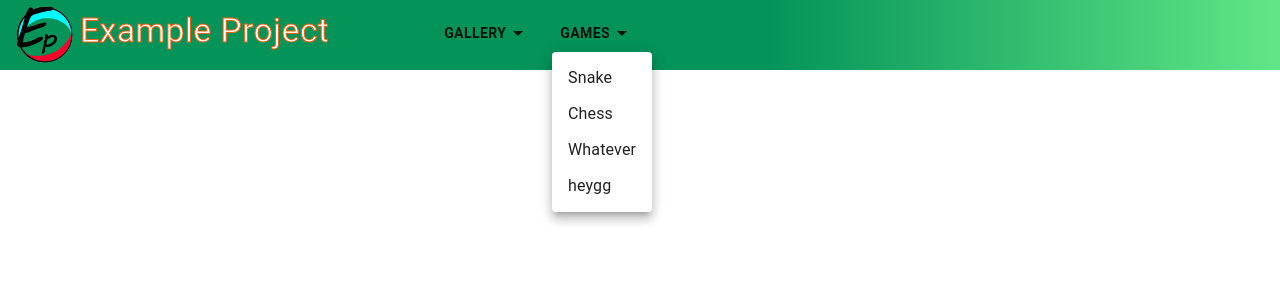
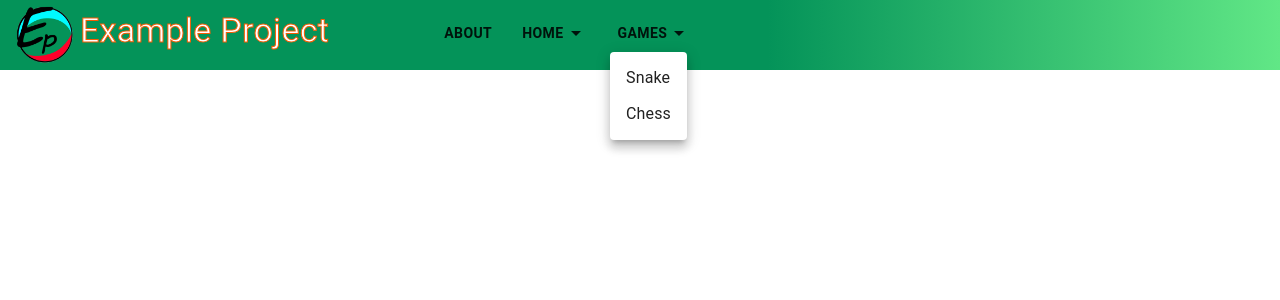
Before and after one commit to danik33/example-project, a React (Create React App) app: page / in a window 1280 px wide. Both pictures are taken after a click on the button "GAMES". Shown: the top 300 px of the page. Built offline with nearby package versions, Linux system fonts and the light colour scheme.

Commit message:
Slight DropdownButton refactor, now it's multipurpose despite name

```diff
--- a/src/components/DropdownText.js
+++ b/src/components/DropdownText.js
@@ -38,9 +38,22 @@ function DropdownText(props) {
         setAnchor(event.currentTarget);
     }
 
-    function closeMenu() {
+    function closeMenu(arg, a1) {
         setAnchor(null);
     }
+
+
+    const menu = (
+        <Menu
+            anchorEl={anchor}
+            onClose={closeMenu}
+            open={anchor != null}
+        >
+            {props.menuContent}
+
+
+        </Menu>
+    );
 
 
 
@@ -49,19 +62,14 @@ function DropdownText(props) {
             <Button
                 className={classes.btn}
                 variant="text"
-                onClick={handleClick}
+                onClick={props.customClick == null ? handleClick : null}
             >
-                {props.text}
-                <ArrowDropDownIcon />
+                {props.children}
+                {props.nodropdown == null ? <ArrowDropDownIcon /> : null }
+
             </Button>
-            <Menu
-                anchorEl={anchor}
-                onClose={closeMenu}
-                open={anchor != null}
-            >
-                {props.menuContent}
+            {props.nodropdown == null ? menu : null}
 
-            </Menu>
 
 
         </div>
--- a/src/components/TopBar.js
+++ b/src/components/TopBar.js
@@ -1,6 +1,6 @@
 import React from 'react';
 import { makeStyles } from '@material-ui/core/styles';
-import { Typography } from '@material-ui/core';
+import { Typography, Button } from '@material-ui/core';
 import DropdownText from './DropdownText';
 import Logo from '../res/logo.png';
 import { MenuItem, Menu } from '@mui/material';
@@ -70,16 +70,10 @@ function TopBar() {
         <div>
             <MenuItem >
                 Snake
-                </MenuItem>
-            <MenuItem >
+            </MenuItem>
+            <MenuItem>
                 Chess
-                </MenuItem>
-            <MenuItem >
-                Whatever
-                </MenuItem>
-            <MenuItem>
-                heygg
-                </MenuItem>
+            </MenuItem>
         </div>
     );
 
@@ -91,8 +85,11 @@ function TopBar() {
             <div className={classes.holder}>
                 <img className={classes.logo} src={Logo} alt="Logo" />
                 <Typography variant="h4" className={classes.title} onClick={() => setTitle("fuckoff")} > {title} </Typography >
-                <DropdownText text="Gallery" menuContent={galleryMenu} />
-                <DropdownText text="Games" menuContent={gamesMenu} />
+                <DropdownText nodropdown="true"> About </DropdownText>
+                <DropdownText menuContent={galleryMenu} > Home </DropdownText>
+                <DropdownText menuContent={gamesMenu}   > Games </DropdownText>
+
+
             </div>
         </div>
     );
```
